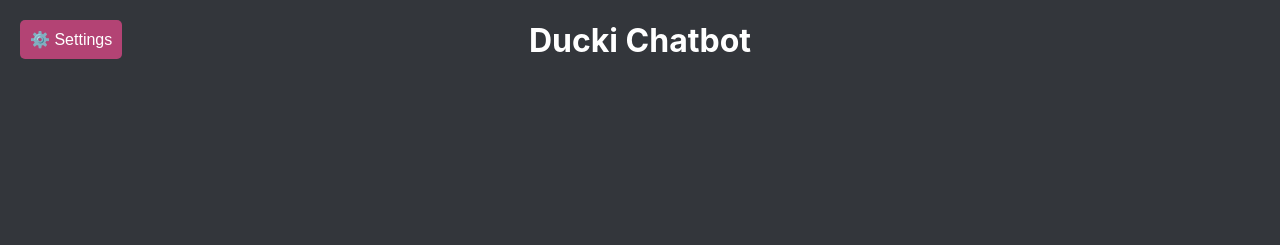
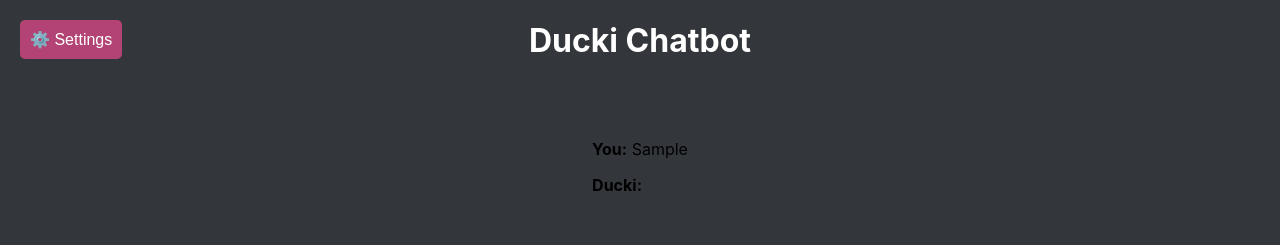
Before and after one commit to UNO-CSCI4830/Ducki, a React (Create React App) app in the folder frontend/: page / in a window 1280 px wide. Both pictures are taken after typing "Sample" into the empty fields and a click on the button "Send". Shown: the top 245 px of the page. Built offline with nearby package versions, Linux system fonts and the light colour scheme; no server answers.

Commit message:
Fixing small change that I missed in the last PR

```diff
--- a/frontend/src/App.js
+++ b/frontend/src/App.js
@@ -1,5 +1,6 @@
 import React, { useState } from "react";
 import axios from "axios";
+import ReactMarkdown from "react-markdown";
 import './App.css';
 import Ducki from './assets/ducki.ico';
 
@@ -14,6 +15,11 @@ const Chatbot = () => {
   const sendMessage = async (e) => {
     e.preventDefault();
     if (message.trim() === "") return;
+
+    setRecentResponse({
+      user: message,
+      bot:"",
+    })
 
     try {
       const response = await axios.post("/api/message", { text: message });
@@ -73,8 +79,13 @@ const Chatbot = () => {
       <div>
         {recentResponse && (
           <div>
-            <p><strong>You:</strong> {recentResponse.user}</p>
-            <p><strong>Ducki:</strong> {recentResponse.bot}</p>
+            <p>
+              <strong>You:</strong> {recentResponse.user}
+            </p>
+            <p>
+              <strong>Ducki:</strong>
+              <ReactMarkdown>{recentResponse.bot}</ReactMarkdown>
+            </p>
           </div>
         )}
       </div>
```
Also changed, not shown: 2 other files (tests, documents, lock files or other folders).
